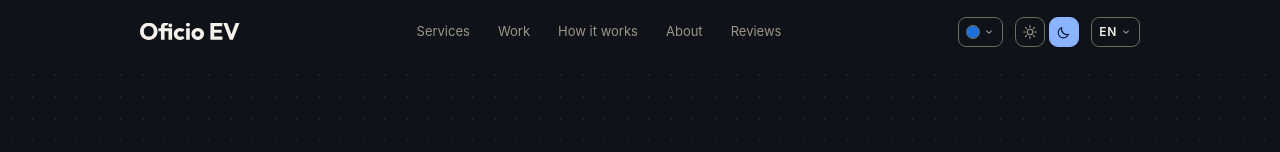
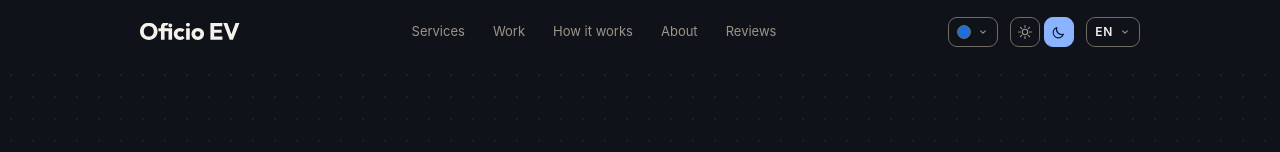
Before and after one commit to zp6ahp/oficioev, a website with bundled scripts: page index.html in a window 1280 px wide. Shown: the top 152 px of the page. Built offline with nearby package versions, Linux system fonts and the light colour scheme.

Commit message:
Match theme and language control sizing

```diff
--- a/styles.css
+++ b/styles.css
@@ -330,10 +330,6 @@ a {
   position: relative;
 }
 
-.theme-btn {
-  gap: 6px;
-}
-
 .theme-dot {
   display: block;
   width: 14px;
@@ -404,9 +400,9 @@ a {
 .lang-btn {
   display: inline-flex;
   align-items: center;
-  gap: 3px;
+  gap: 6px;
   height: 30px;
-  padding: 0 7px;
+  padding: 0 8px;
   font: inherit;
   font-size: 12px;
   font-weight: 600;
@@ -414,7 +410,7 @@ a {
   color: var(--ink);
   background: transparent;
   border: 1px solid var(--control-line);
-  border-radius: 8px;
+  border-radius: 9px;
   cursor: pointer;
   transition: border-color var(--dur) var(--ease);
 }
```
